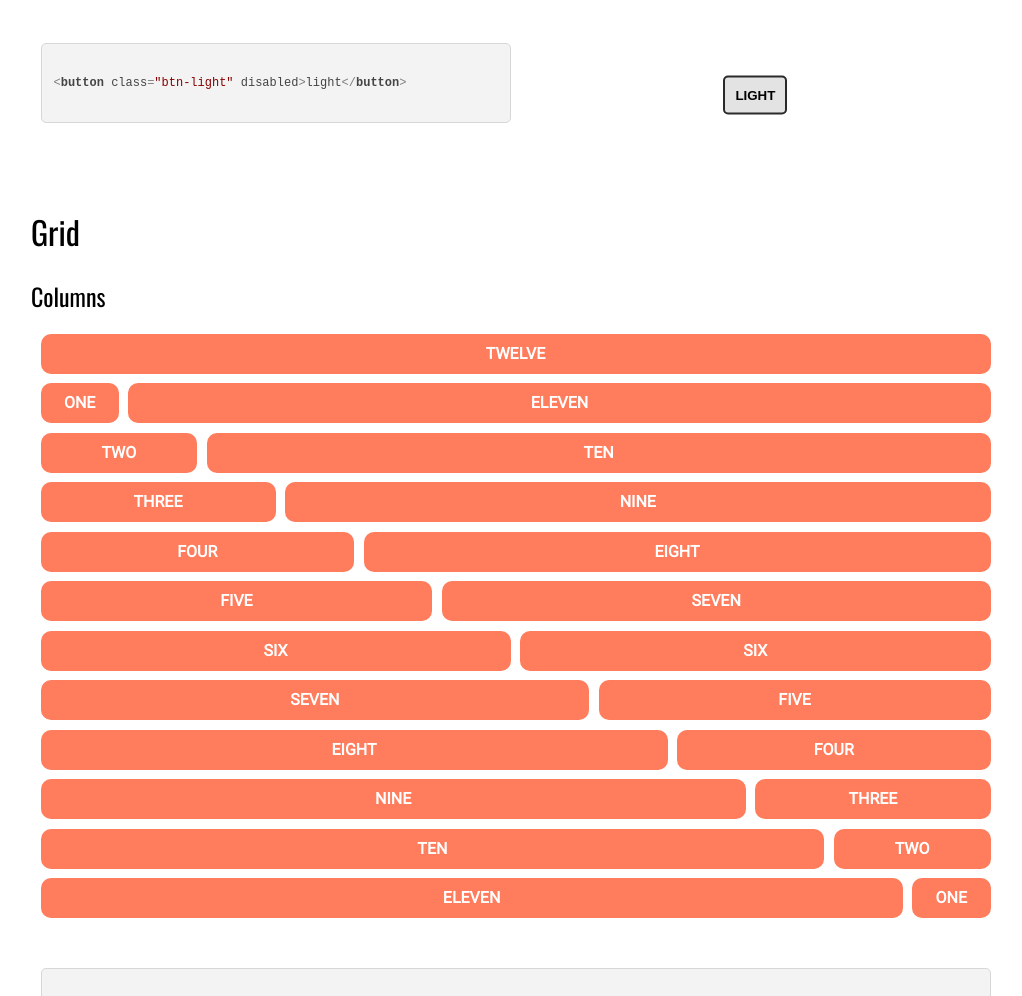
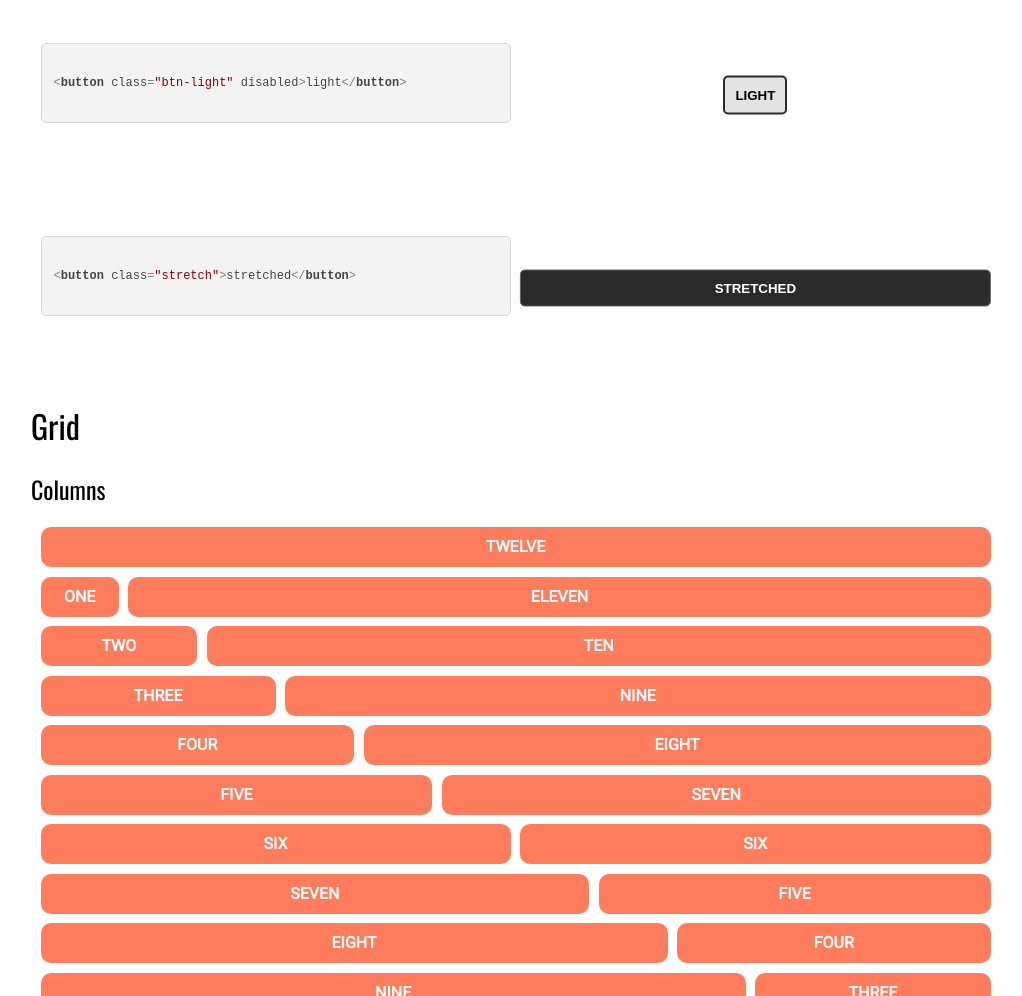
Before and after one commit to krszwsk/hyp, a website: page docs/index.html in a window 1280 px wide. Shown: the part 2643-3639 px from the top of the page, without its empty margins (134-1156 px from the left). Drawn offline with nearby package versions, Linux system fonts and the light colour scheme.

Commit message:
:sparkles: button .stretch

```diff
--- a/docs/index.html
+++ b/docs/index.html
@@ -152,7 +152,18 @@
                         <button class="btn-light center-vh" disabled>light</button>
                     </div>
                 </div>
-
+                <div class="row">
+                    <div class="c-6">
+                        <pre>
+                            <code class="html">
+&lt;button class="stretch"&gt;stretched&lt;/button&gt;
+                            </code>
+                        </pre>
+                    </div>
+                    <div class="c-6 center-vh-parent">
+                        <button class="stretch center-vh">stretched</button>
+                    </div>
+                </div>
             </div>
 
             <div class="grid">
--- a/src/buttons.css
+++ b/src/buttons.css
@@ -48,3 +48,8 @@ button:disabled {
     cursor: not-allowed;
     transition: none;
 }
+
+.stretch {
+    display: block;
+    width: 100%;
+}
```
Also changed, not shown: CHANGELOG.md, dist/hyp.min.css, docs/css/hyp.min.css.
